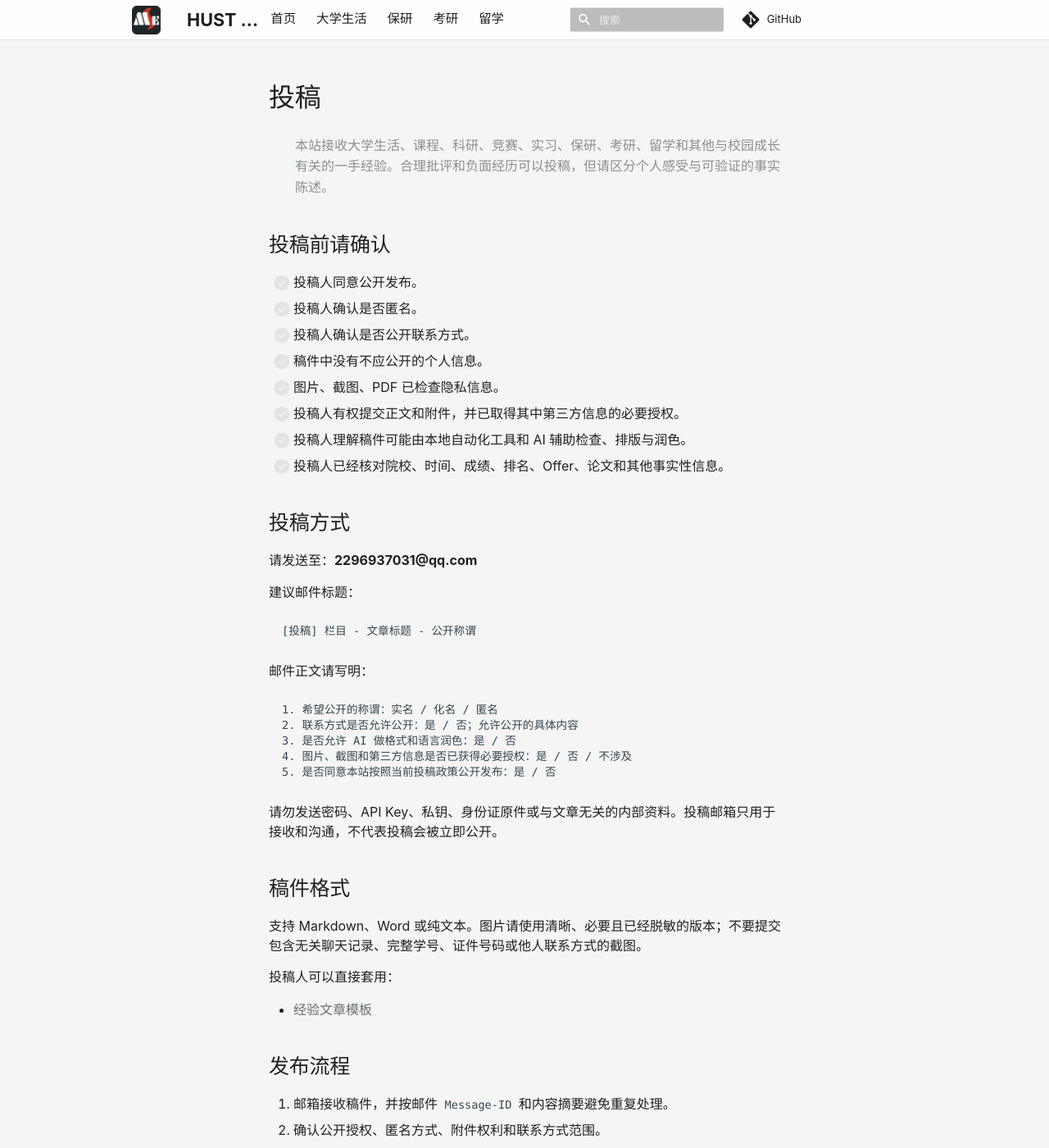
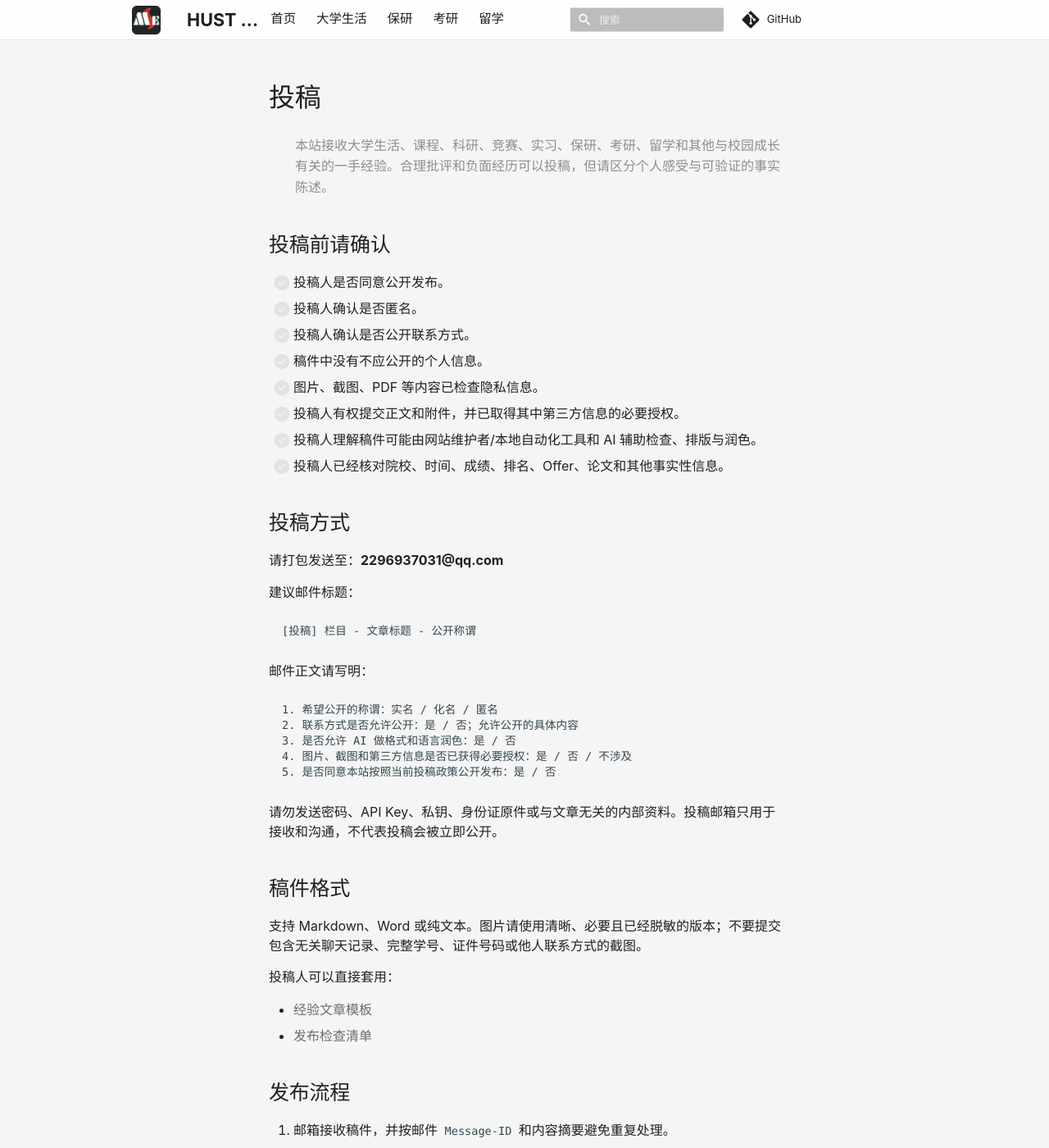
Before and after one commit to WillLxZhang/mse-tutorial, an MkDocs documentation site: the page built from docs/contribute.md, in a window 1280 px wide and 1400 px high. Shown: the whole window at 82% size. Built offline with MkDocs 1.6.1 and Material for MkDocs 9.7.7, drawn with Linux system fonts in a browser that asks for light colours; comment, search, counter and statistics services are not loaded.

```diff
--- a/docs/assets/stylesheets/custom.css
+++ b/docs/assets/stylesheets/custom.css
@@ -304,6 +304,37 @@ body {
   color: #6f767d;
 }
 
+/* 关于页维护者头像：圆形并列，头像和名称均可进入 GitHub 主页 */
+.md-typeset .maintainer-profiles {
+  display: flex;
+  flex-wrap: wrap;
+  gap: 1.25rem;
+  margin: 1.25rem 0 0.5rem;
+}
+.md-typeset .maintainer-profile {
+  display: inline-flex;
+  flex-direction: column;
+  align-items: center;
+  gap: 0.45rem;
+  color: #555a60;
+  font-size: 0.78rem;
+  text-decoration: none;
+}
+.md-typeset .maintainer-profile img {
+  width: 4.5rem;
+  height: 4.5rem;
+  border: 1px solid #d7d9dc;
+  border-radius: 50%;
+  object-fit: cover;
+  box-shadow: 0 2px 8px rgba(31, 35, 39, 0.08);
+}
+.md-typeset .maintainer-profile:hover {
+  color: #34383c;
+}
+.md-typeset .maintainer-profile:hover img {
+  border-color: #8a8f94;
+}
+
 /* 桌面端采用较窄的中央阅读列，右侧保留页面目录 */
 @media screen and (min-width: 76.25em) {
   .md-header__inner {
--- a/docs/contribute.md
+++ b/docs/contribute.md
@@ -9,18 +9,18 @@ hide:
 
 ## 投稿前请确认
 
-- [ ] 投稿人同意公开发布。
+- [ ] 投稿人是否同意公开发布。
 - [ ] 投稿人确认是否匿名。
 - [ ] 投稿人确认是否公开联系方式。
 - [ ] 稿件中没有不应公开的个人信息。
-- [ ] 图片、截图、PDF 已检查隐私信息。
+- [ ] 图片、截图、PDF 等内容已检查隐私信息。
 - [ ] 投稿人有权提交正文和附件，并已取得其中第三方信息的必要授权。
-- [ ] 投稿人理解稿件可能由本地自动化工具和 AI 辅助检查、排版与润色。
+- [ ] 投稿人理解稿件可能由网站维护者/本地自动化工具和 AI 辅助检查、排版与润色。
 - [ ] 投稿人已经核对院校、时间、成绩、排名、Offer、论文和其他事实性信息。
 
 ## 投稿方式
 
-请发送至：**2296937031@qq.com**
+请打包发送至：**2296937031@qq.com**
 
 建议邮件标题：
 
@@ -47,6 +47,7 @@ hide:
 投稿人可以直接套用：
 
 - [经验文章模板](page-templates/article.md)
+- [发布检查清单](page-templates/publish-checklist.md)
 
 ## 发布流程
 
--- a/mkdocs.yml
+++ b/mkdocs.yml
@@ -33,17 +33,9 @@ nav:
   - 考研: 考研/index.md
   - 留学: 留学/index.md
   - 更新记录: 更新记录.md
-  - 关于:
-      - 项目说明: about.md
-      - 内容政策: policies/content-policy.md
-      - 隐私与 AI 处理: policies/privacy-ai.md
-      - 勘误、申诉与撤回: policies/corrections.md
+  - 关于: about.md
   - 投稿:
       - 投稿说明: contribute.md
-      - 模板说明: page-templates/index.md
-      - 栏目页模板: page-templates/section.md
-      - 经验文章模板: page-templates/article.md
-      - 发布检查清单: page-templates/publish-checklist.md
 
 markdown_extensions:
   - admonition
```
Also changed, not shown: docs/about.md (+32 -17 lines), docs/page-templates/index.md (deleted, +0 -20 lines), docs/page-templates/section.md (deleted, +0 -26 lines), docs/policies/content-policy.md (+3 -3 lines), docs/image-1.jpg (added), docs/image-2.png (added).
